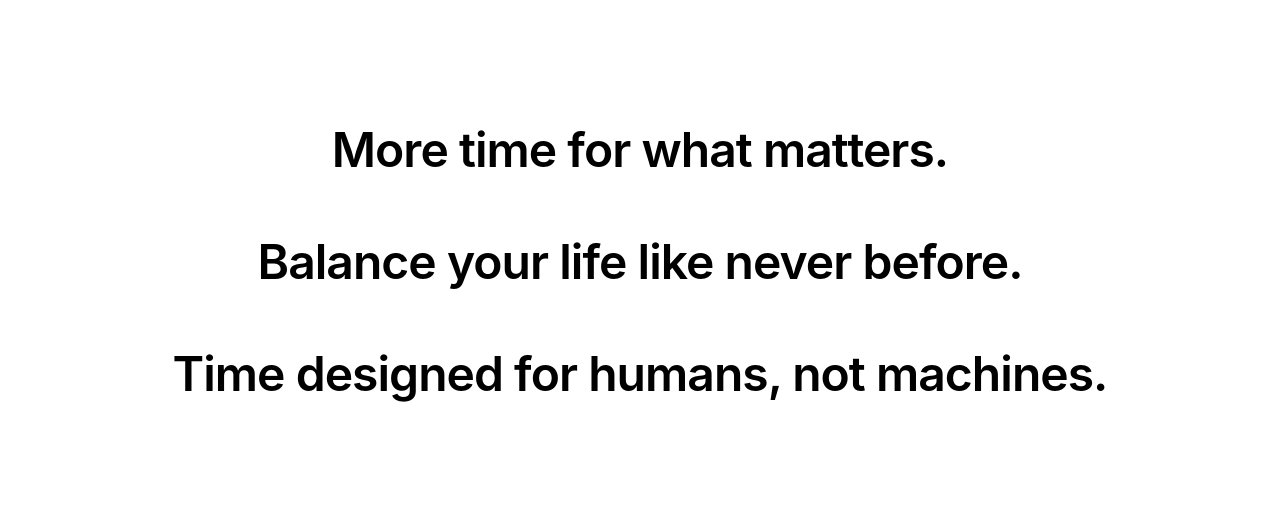
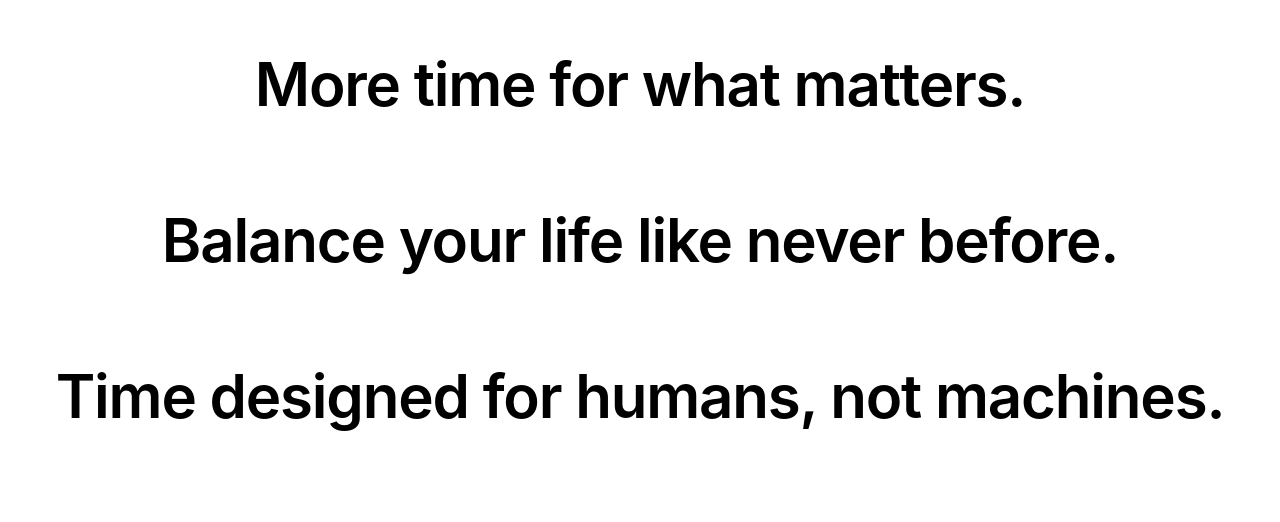
Before and after one commit to timesapp/timesapp, a React (Vite) app in the folder timesapp-landing/: page / in a window 1280 px wide. Shown: the part 958-1480 px from the top of the page. Built offline with nearby package versions, Linux system fonts and the light colour scheme.

Commit message:
Update ScrollText.jsx

```diff
--- a/timesapp-landing/src/components/ScrollText.jsx
+++ b/timesapp-landing/src/components/ScrollText.jsx
@@ -7,11 +7,11 @@ export default function ScrollText() {
   const y = useTransform(scrollYProgress, [0, 1], ["0%", "-50%"]);
 
   return (
-    <section ref={ref} className="relative h-[120vh] flex items-center justify-center overflow-hidden">
-      <motion.div style={{ y }} className="absolute text-center space-y-16">
-        <h2 className="text-4xl md:text-5xl font-semibold">More time for what matters.</h2>
-        <h2 className="text-4xl md:text-5xl font-semibold">Balance your life like never before.</h2>
-        <h2 className="text-4xl md:text-5xl font-semibold">Time designed for humans, not machines.</h2>
+    <section ref={ref} className="relative h-[120vh] flex items-center justify-center overflow-hidden bg-white">
+      <motion.div style={{ y }} className="absolute text-center space-y-24">
+        <h2 className="text-5xl md:text-6xl font-semibold text-black">More time for what matters.</h2>
+        <h2 className="text-5xl md:text-6xl font-semibold text-black">Balance your life like never before.</h2>
+        <h2 className="text-5xl md:text-6xl font-semibold text-black">Time designed for humans, not machines.</h2>
       </motion.div>
     </section>
   );
```
